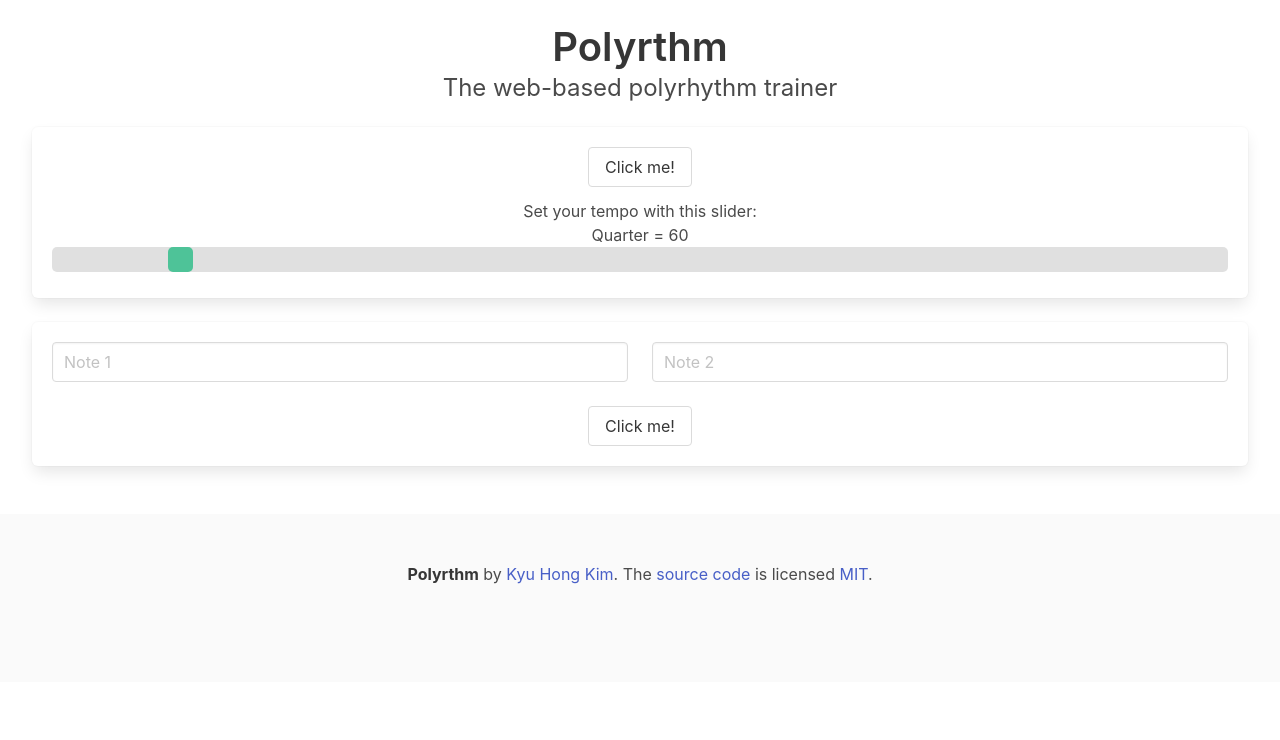
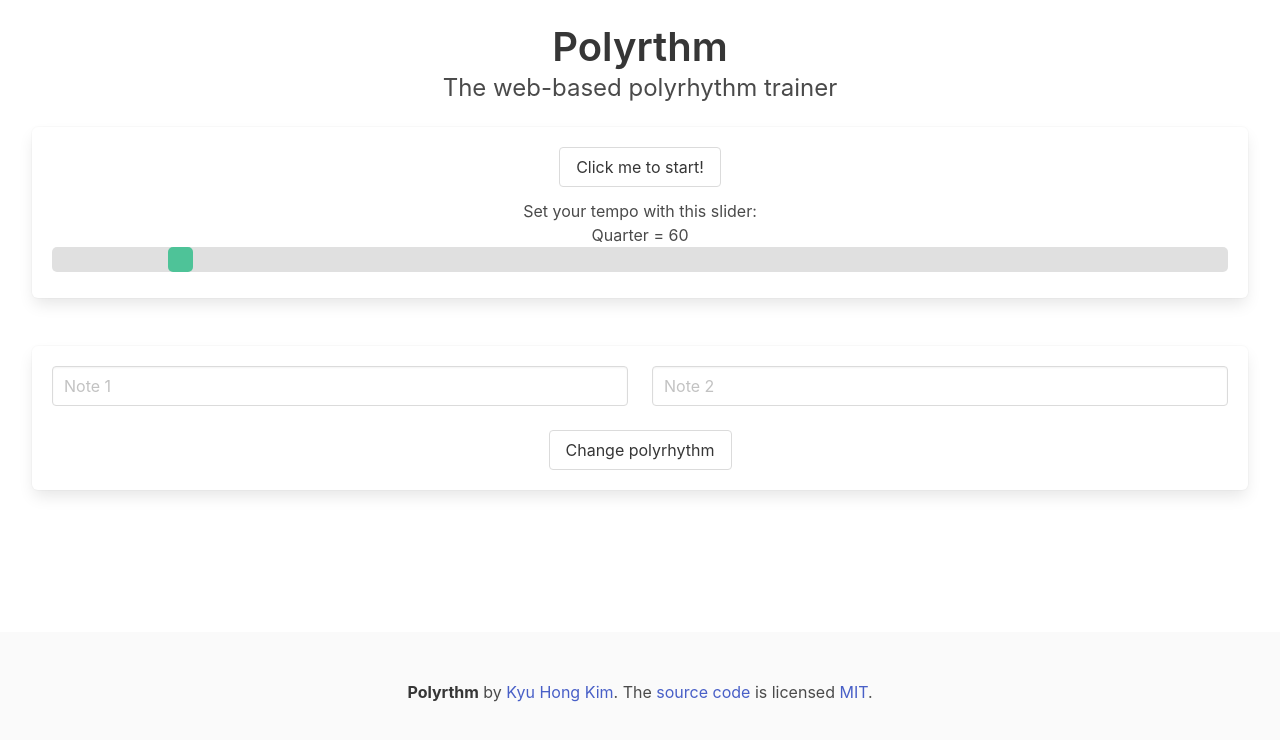
Before and after one commit to 03kkim/polyrhythm-bulma, a React (Create React App) app: page / in a window 1280 px wide. Shown: the top 740 px of the page. Built offline with nearby package versions, Linux system fonts and the light colour scheme.

Commit message:
make footer sticky

```diff
--- a/src/App.js
+++ b/src/App.js
@@ -99,12 +99,13 @@ function App() {
   );
 
   return (
-    <>
+    <div className="Site">
+      <main class="Site-content">
       <div className="container is-fluid pt-5 has-text-centered mb-6">
         <h2 className="title is-2">Polyrthm</h2>
         <p className="subtitle is-4">The web-based polyrhythm trainer</p>
-      <div className="box">
-        <Button color={buttonColor} onClick={startTone} isPlaying={isPlaying} spacing="mb-3" />
+        <div className="box mb-6">
+          <Button color={buttonColor} onClick={startTone} isPlaying={isPlaying} spacing="mb-3" buttonContent="Click me to start!" />
           <RangeSlider {...sliderProps} min={33} max={300} step="0.5" />
         </div>
         <div className="box">
@@ -116,16 +117,17 @@ function App() {
             <input className="input" type="text" placeholder="Note 2" />
             </div>
           </div>
-        <Button />
+          <Button buttonContent="Change polyrhythm" />
         </div>
       </div>
+      </main>
       <footer className="footer">
         <div className="content has-text-centered">
           <strong>Polyrthm</strong> by <a href="https://github.com/03kkim">Kyu Hong Kim</a>.
           The <a href="https://github.com/03kkim/polyrhythm-bulma/tree/master">source code</a> is licensed <a href="http://opensource.org/licenses/mit-license.php">MIT</a>.
           </div>
       </footer>
-    </>
+    </div>
   );
 }
 
--- a/src/components/FlashingButton.js
+++ b/src/components/FlashingButton.js
@@ -1,4 +1,4 @@
 export function Button(props) {
     let classThing = props.color === "" ? "button" + " " + props.spacing : "button" + " is-" + props.color + " " + props.spacing;
-    return <button className={classThing} onClick = {props.onClick} >Click me!</button>
+    return <button className={classThing} onClick = {props.onClick} >{props.buttonContent}</button>
 }
--- a/src/index.css
+++ b/src/index.css
@@ -11,3 +11,15 @@ code {
   font-family: source-code-pro, Menlo, Monaco, Consolas, 'Courier New',
     monospace;
 }
+
+/* Bulma sticky footer solution: https://philipwalton.github.io/solved-by-flexbox/demos/sticky-footer/ */
+
+.Site {
+  display: flex;
+  min-height: 100vh;
+  flex-direction: column;
+}
+
+.Site-content {
+  flex: 1;
+}
```
Lines whose indentation alone changed are shown as unchanged.
